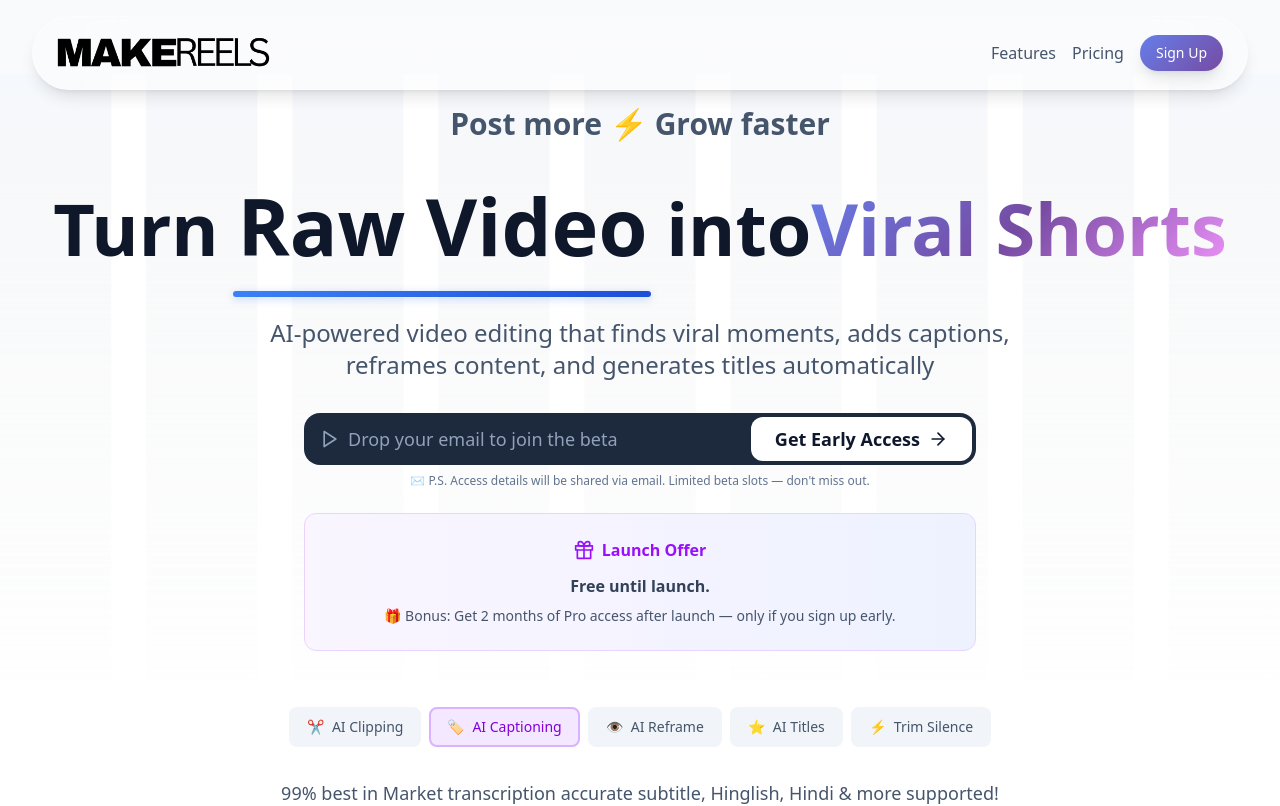
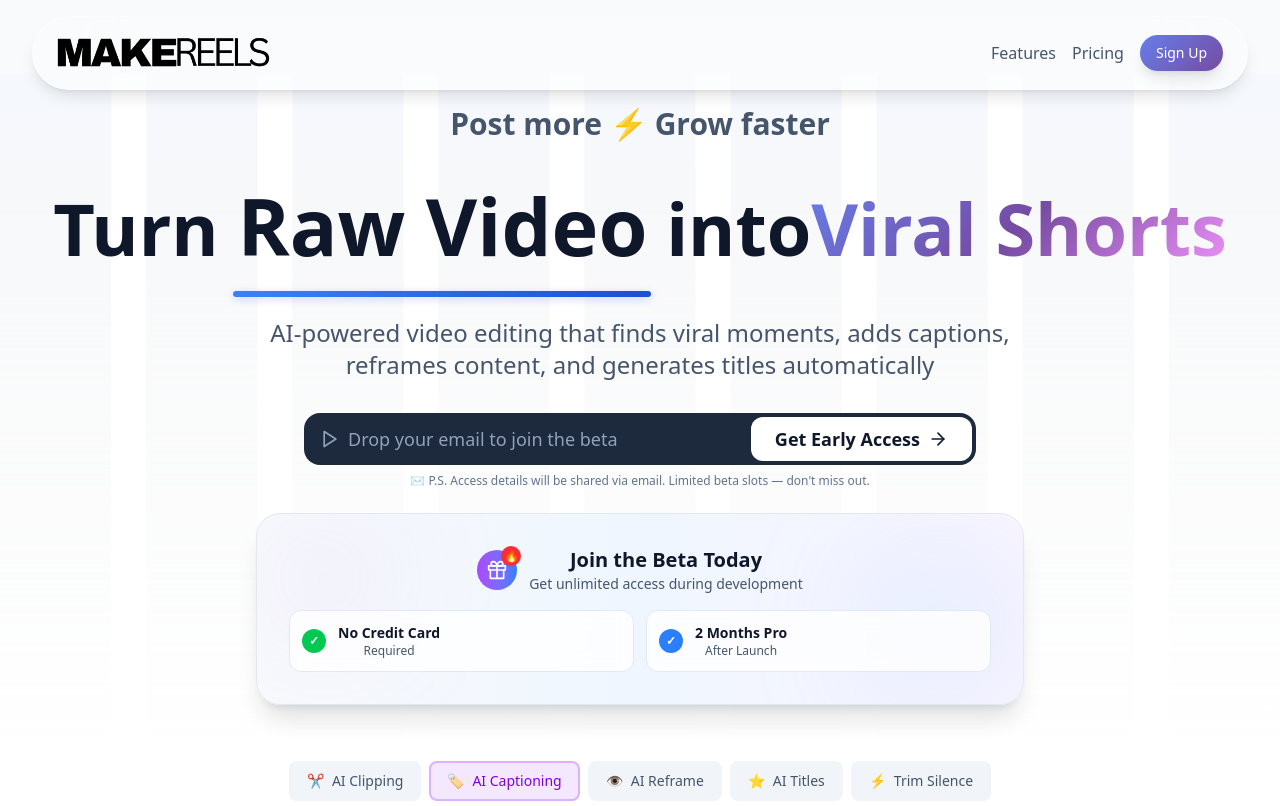
Before and after one commit to dhruv200010/landingpage, a Next.js app: page / in a window 1280 px wide. Shown: the top 806 px of the page. Built offline with nearby package versions, Linux system fonts and the light colour scheme.

Commit message:
fixed vercel data analytics

```diff
--- a/app/page.tsx
+++ b/app/page.tsx
@@ -193,11 +193,13 @@ export default function Home() {
           <div className="bg-white/30 backdrop-blur-2xl rounded-full shadow-lg border border-white/30 px-4 md:px-6 py-3 md:py-4">
             <div className="flex justify-between items-center">
               <div className="flex items-center space-x-3 md:space-x-4">
-                <img
-                  src="/headerlogo.png"
-                  alt="AI Video Editor Logo"
-                  className="max-h-[26px] sm:max-h-[40px] object-contain"
-                />
+                <a href="#hero" className="hover:opacity-80 transition-opacity">
+                  <img
+                    src="/headerlogo.png"
+                    alt="AI Video Editor Logo"
+                    className="max-h-[26px] sm:max-h-[40px] object-contain"
+                  />
+                </a>
               </div>
 
               <nav className="hidden md:flex items-center space-x-8">
@@ -292,17 +294,56 @@ export default function Home() {
             </p>
 
             {/* Launch Offer */}
-            <div className="bg-gradient-to-r from-purple-50 to-indigo-50 border border-purple-200 rounded-xl p-4 md:p-6 max-w-2xl mx-auto">
-              <div className="flex items-center justify-center mb-2 md:mb-3">
-                <FiGift className="w-4 h-4 md:w-5 md:h-5 text-purple-600 mr-2 flex-shrink-0" />
-                <span className="text-purple-600 font-semibold text-sm md:text-base">Launch Offer</span>
+            <div className="relative overflow-hidden bg-gradient-to-r from-slate-50 via-blue-50 to-purple-50 rounded-3xl p-6 md:p-8 max-w-3xl mx-auto shadow-xl border border-slate-200">
+              {/* Background Pattern */}
+              <div className="absolute inset-0 opacity-20">
+                <div className="absolute top-0 left-0 w-32 h-32 bg-purple-300 rounded-full blur-3xl"></div>
+                <div className="absolute bottom-0 right-0 w-40 h-40 bg-blue-300 rounded-full blur-3xl"></div>
               </div>
-              <p className="text-slate-700 mb-2 text-sm md:text-base">
-                <strong>Free until launch.</strong>
-              </p>
-              <p className="text-slate-600 text-xs md:text-sm">
-                🎁 Bonus: Get 2 months of Pro access after launch — only if you sign up early.
-              </p>
+
+              {/* Content */}
+              <div className="relative z-10">
+                {/* Header */}
+                <div className="flex items-center justify-center mb-4">
+                  <div className="flex items-center space-x-3">
+                    <div className="relative">
+                      <div className="w-10 h-10 bg-gradient-to-r from-purple-500 to-blue-500 rounded-full flex items-center justify-center">
+                        <FiGift className="w-5 h-5 text-white" />
+                      </div>
+                      <div className="absolute -top-1 -right-1 w-5 h-5 bg-red-500 rounded-full flex items-center justify-center">
+                        <span className="text-white text-xs font-bold">🔥</span>
+                      </div>
+                    </div>
+                    <div>
+                      <h3 className="text-slate-900 font-bold text-lg md:text-xl">Join the Beta Today</h3>
+                      <p className="text-slate-600 text-sm">Get unlimited access during development</p>
+                    </div>
+                  </div>
+                </div>
+
+                {/* Benefits Grid */}
+                <div className="grid grid-cols-1 md:grid-cols-2 gap-3">
+                  <div className="flex items-center space-x-3 bg-white/80 rounded-xl p-3 backdrop-blur-sm border border-slate-200">
+                    <div className="w-6 h-6 bg-green-500 rounded-full flex items-center justify-center">
+                      <span className="text-white text-xs font-bold">✓</span>
+                    </div>
+                    <div>
+                      <p className="text-slate-900 font-semibold text-sm">No Credit Card</p>
+                      <p className="text-slate-600 text-xs">Required</p>
+                    </div>
+                  </div>
+
+                  <div className="flex items-center space-x-3 bg-white/80 rounded-xl p-3 backdrop-blur-sm border border-slate-200">
+                    <div className="w-6 h-6 bg-blue-500 rounded-full flex items-center justify-center">
+                      <span className="text-white text-xs font-bold">✓</span>
+                    </div>
+                    <div>
+                      <p className="text-slate-900 font-semibold text-sm">2 Months Pro</p>
+                      <p className="text-slate-600 text-xs">After Launch</p>
+                    </div>
+                  </div>
+                </div>
+              </div>
             </div>
           </div>
         </div>
@@ -563,7 +604,7 @@ export default function Home() {
         <div className="max-w-6xl mx-auto px-4 sm:px-6 lg:px-8">
           <div className="text-center mb-12">
             <h2 className="text-3xl md:text-4xl font-bold text-slate-900 mb-4">
-              Plans that match your needs
+              Price Match Guaranteed
             </h2>
             <p className="text-lg text-slate-600 max-w-3xl mx-auto">
               Our pricing is simple, transparent and adapts to the size of your brand.
--- a/package.json
+++ b/package.json
@@ -9,6 +9,7 @@
     "lint": "next lint"
   },
   "dependencies": {
+    "@vercel/analytics": "^1.2.2",
     "next": "15.4.3",
     "react": "19.1.0",
     "react-dom": "19.1.0",
```
Also changed, not shown: 1 other file (tests, documents, lock files or other folders).
